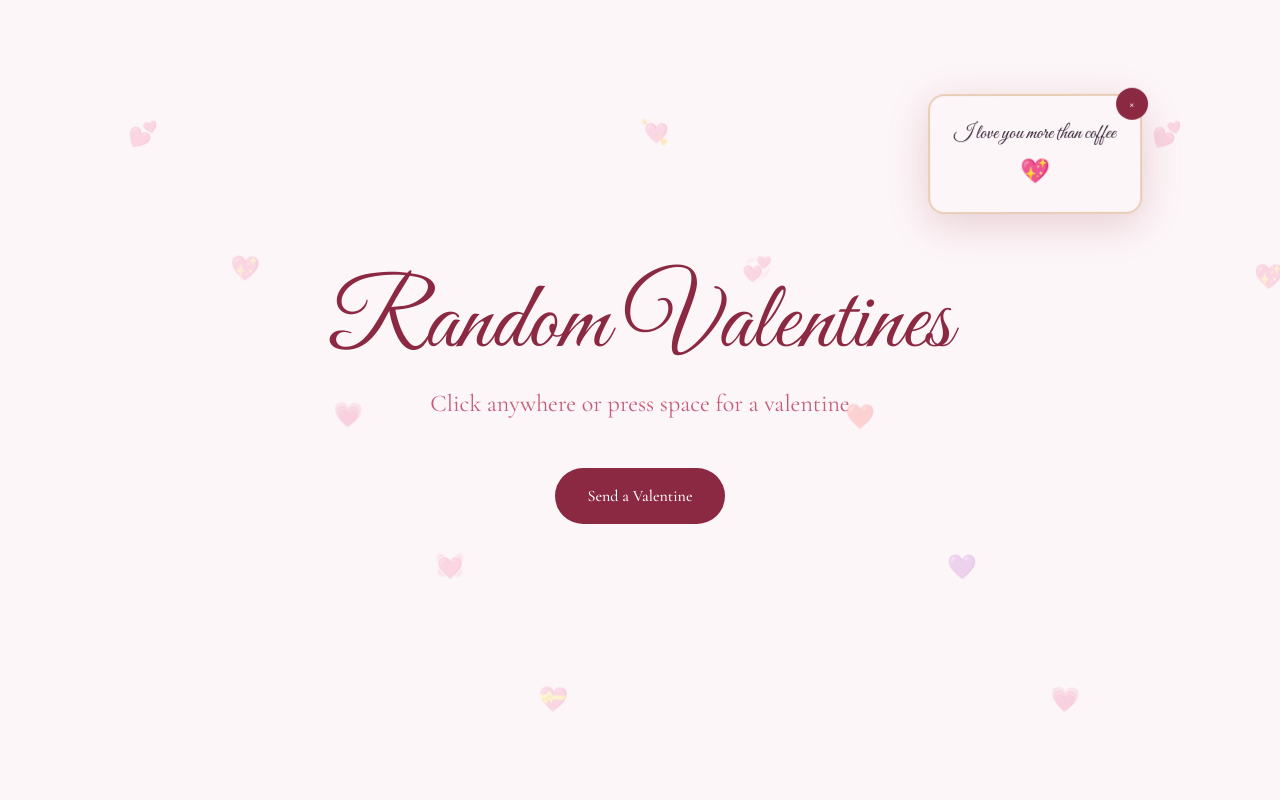
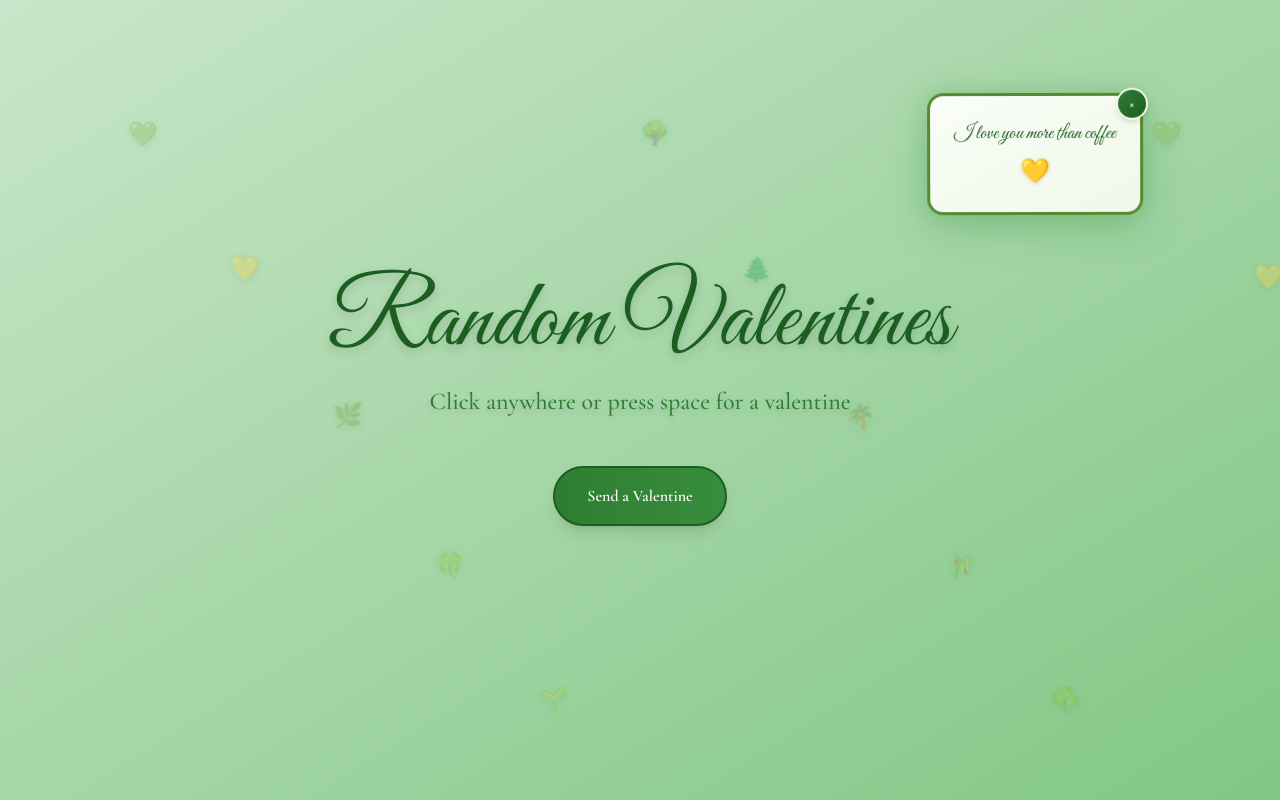
Before and after one commit to soooooooot/treehacks-agent-repo, a Next.js app: page / in a window 1280 px wide. Both pictures are taken after a click on the button "Send a Valentine". Built offline with nearby package versions, Linux system fonts and the light colour scheme.

Commit message:
fix: Make the ENTIRE frontend green by changing backgrounds, buttons, text, a

```diff
--- a/app/globals.css
+++ b/app/globals.css
@@ -3,12 +3,17 @@
 @theme {
   --font-display: "Great Vibes", cursive;
   --font-body: "Cormorant Garamond", serif;
-  --color-rose-deep: #8b2942;
-  --color-rose-soft: #c45c7a;
-  --color-blush: #f8e8ec;
-  --color-cream: #fdf6f8;
-  --color-gold: #d4a574;
-  --color-ink: #2d1b2e;
+  --color-forest-deep: #1b5e20;
+  --color-emerald-rich: #2e7d32;
+  --color-green-fresh: #4caf50;
+  --color-mint-light: #81c784;
+  --color-sage: #a5d6a7;
+  --color-spring: #c8e6c9;
+  --color-cream: #f1f8e9;
+  --color-white-green: #f9fdf7;
+  --color-olive: #558b2f;
+  --color-jade: #00695c;
+  --color-teal-dark: #004d40;
 }
 
 @layer base {
@@ -57,10 +62,10 @@
 
 @keyframes pulse-glow {
   0%, 100% {
-    box-shadow: 0 0 20px rgba(196, 92, 122, 0.3);
+    box-shadow: 0 0 20px rgba(76, 175, 80, 0.4);
   }
   50% {
-    box-shadow: 0 0 40px rgba(196, 92, 122, 0.5);
+    box-shadow: 0 0 40px rgba(76, 175, 80, 0.6);
   }
 }
 
--- a/app/layout.tsx
+++ b/app/layout.tsx
@@ -26,7 +26,7 @@ export default function RootLayout({
 }>) {
   return (
     <html lang="en" className={`${greatVibes.variable} ${cormorant.variable}`}>
-      <body className="min-h-screen overflow-x-hidden bg-[#fdf6f8] text-[#2d1b2e] antialiased">
+      <body className="min-h-screen overflow-x-hidden bg-[#f1f8e9] text-[#1b5e20] antialiased">
         {children}
       </body>
     </html>
--- a/app/page.tsx
+++ b/app/page.tsx
@@ -35,7 +35,7 @@ const VALENTINES = [
   "You're my favorite person to annoy",
 ];
 
-const HEART_EMOJIS = ["💕", "💖", "💗", "💓", "💝", "💘", "💞", "❤️", "💜", "💗"];
+const HEART_EMOJIS = ["💚", "💛", "🌿", "🍀", "🌱", "🌳", "🌲", "🌴", "🎋", "☘️"];
 
 function randomItem<T>(arr: T[]): T {
   return arr[Math.floor(Math.random() * arr.length)];
@@ -118,7 +118,7 @@ export default function Home() {
 
   return (
     <main
-      className="relative min-h-screen cursor-pointer overflow-hidden"
+      className="relative min-h-screen cursor-pointer overflow-hidden bg-gradient-to-br from-[#c8e6c9] via-[#a5d6a7] to-[#81c784]"
       onClick={handleClick}
     >
       {/* Floating hearts background */}
@@ -126,11 +126,12 @@ export default function Home() {
         {floatingHearts.map((heart, i) => (
           <span
             key={i}
-            className="absolute text-2xl opacity-20"
+            className="absolute text-2xl opacity-30"
             style={{
               left: `${heart.left}%`,
               top: `${heart.top}%`,
               animation: `float ${heart.duration}s ease-in-out ${heart.delay}s infinite`,
+              filter: "drop-shadow(0 2px 4px rgba(27, 94, 32, 0.3))",
             }}
           >
             {heart.emoji}
@@ -141,12 +142,12 @@ export default function Home() {
       {/* Hero area */}
       <div className="relative z-10 flex min-h-screen flex-col items-center justify-center px-6 py-8">
         <h1
-          className="mb-4 text-6xl font-[family-name:var(--font-display)] text-[#8b2942] md:text-8xl"
+          className="mb-4 text-6xl font-[family-name:var(--font-display)] text-[#1b5e20] drop-shadow-lg md:text-8xl"
           style={{ fontFamily: "var(--font-display)" }}
         >
           Random Valentines
         </h1>
-        <p className="mb-12 text-center text-xl text-[#c45c7a] md:text-2xl">
+        <p className="mb-12 text-center text-xl text-[#2e7d32] drop-shadow-md md:text-2xl font-medium">
           Click anywhere or press space for a valentine
         </p>
         <button
@@ -154,7 +155,7 @@ export default function Home() {
             e.stopPropagation();
             addPopup();
           }}
-          className="rounded-full bg-[#8b2942] px-8 py-4 text-white font-medium transition-all hover:bg-[#c45c7a] hover:scale-105 active:scale-95"
+          className="rounded-full bg-gradient-to-r from-[#2e7d32] to-[#388e3c] px-8 py-4 text-white font-semibold transition-all hover:from-[#1b5e20] hover:to-[#2e7d32] hover:scale-105 hover:shadow-xl active:scale-95 shadow-lg border-2 border-[#1b5e20]"
           style={{ fontFamily: "var(--font-body)" }}
         >
           Send a Valentine
@@ -175,25 +176,26 @@ export default function Home() {
           onClick={(e) => e.stopPropagation()}
         >
           <div
-            className="animate-pop-in rounded-2xl border-2 border-[#d4a574]/50 bg-[#fdf6f8] p-6 shadow-xl transition-all hover:scale-105 hover:shadow-2xl"
+            className="animate-pop-in rounded-2xl border-3 border-[#558b2f] bg-gradient-to-br from-[#f9fdf7] to-[#f1f8e9] p-6 shadow-xl transition-all hover:scale-105 hover:shadow-2xl hover:border-[#2e7d32]"
             style={{
               animationDelay: `${popup.delay}ms`,
-              boxShadow: "0 10px 40px rgba(139, 41, 66, 0.2)",
+              boxShadow: "0 10px 40px rgba(46, 125, 50, 0.3), 0 0 20px rgba(76, 175, 80, 0.2)",
+              borderWidth: "3px",
             }}
           >
           <button
             onClick={() => removePopup(popup.id)}
-            className="absolute -right-2 -top-2 flex h-8 w-8 items-center justify-center rounded-full bg-[#8b2942] text-white text-sm hover:bg-[#c45c7a]"
+            className="absolute -right-2 -top-2 flex h-8 w-8 items-center justify-center rounded-full bg-gradient-to-br from-[#2e7d32] to-[#1b5e20] text-white text-sm font-bold hover:from-[#4caf50] hover:to-[#2e7d32] transition-all hover:scale-110 shadow-md border-2 border-[#f1f8e9]"
           >
             ×
           </button>
           <p
-            className="max-w-[280px] text-center text-xl text-[#2d1b2e]"
+            className="max-w-[280px] text-center text-xl text-[#1b5e20] font-medium"
             style={{ fontFamily: "var(--font-display)" }}
           >
             {popup.message}
           </p>
-          <span className="mt-2 block text-center text-2xl">
+          <span className="mt-2 block text-center text-2xl drop-shadow-sm">
             {popup.emoji}
           </span>
           </div>
```
